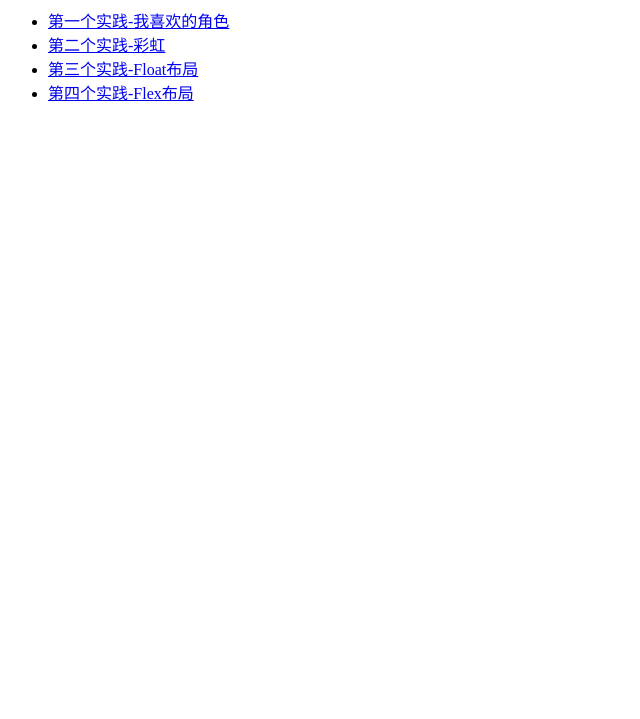
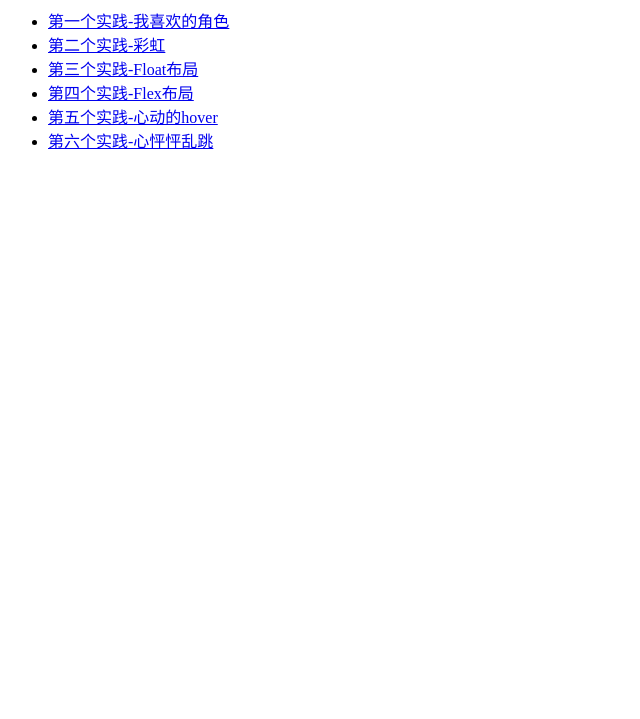
Before and after one commit to DesnLee/practice, a plain HTML site: page index.html in a window 1280 px wide. Shown: the part 81-800 px from the top of the page, without its empty margins (0-640 px from the left). Drawn offline with Linux system fonts and the light colour scheme.

Commit message:
添加了首页项目目录

```diff
--- a/index.html
+++ b/index.html
@@ -16,6 +16,9 @@
         <li><a href="rainbow/rainbow.html">第二个实践-彩虹</a></li>
         <li><a href="float/float.html">第三个实践-Float布局</a></li>
         <li><a href="flex/flex.html">第四个实践-Flex布局</a></li>
+        <li><a href="heart/transform.html">第五个实践-心动的hover</a></li>
+        <li><a href="heart/animation.html">第六个实践-心怦怦乱跳</a></li>
+
     </ul>
 </body>
 </html>
```
